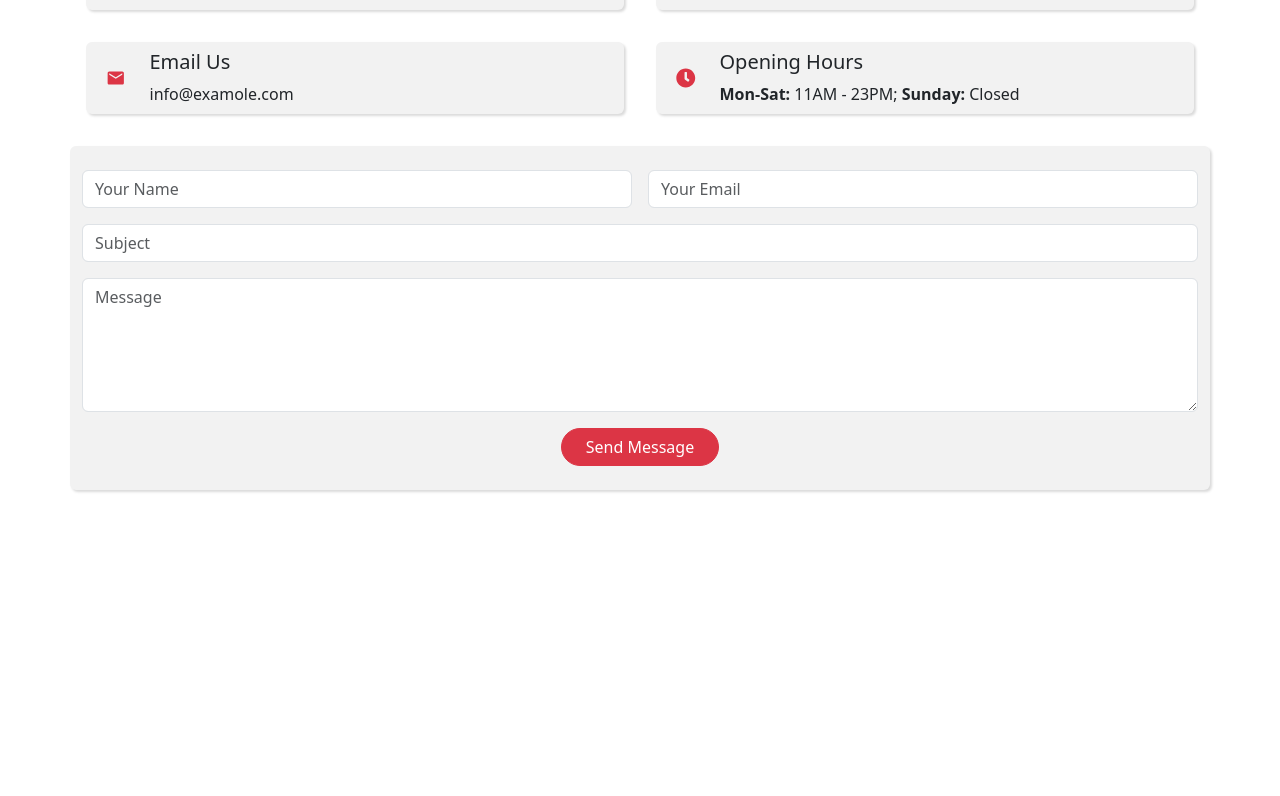
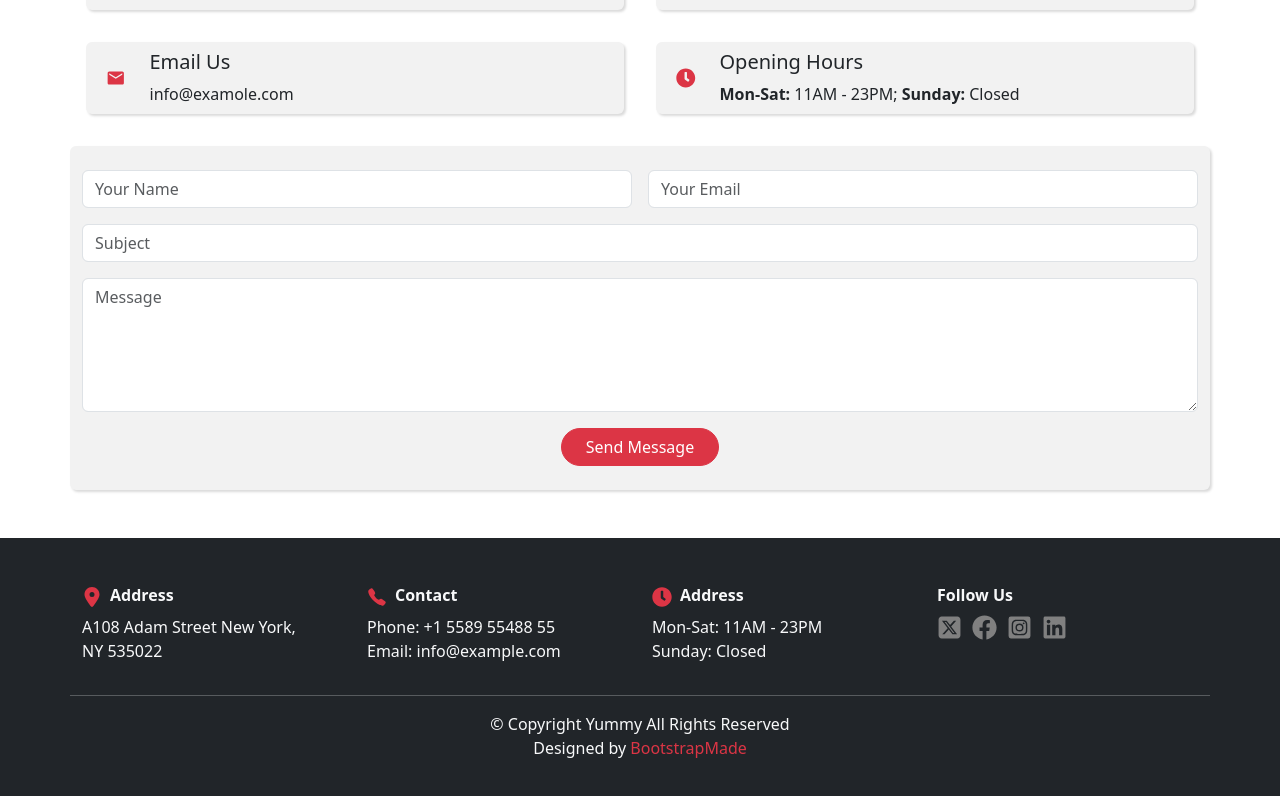
Before and after one commit to VikramJha-WebDeveloper/Yummy, a React (Vite) app: page / in a window 1280 px wide. Shown: the part 6168-6964 px from the top of the page. Before the commit the page ends 6706 px from the top, so only its background shows below. Built offline with nearby package versions, Linux system fonts and the light colour scheme; a web font is replaced by a local one.

Commit message:
completed footer section

```diff
--- /dev/null
+++ b/src/components/Footer.jsx
@@ -0,0 +1,86 @@
+import React, { useContext } from "react";
+import styled from "styled-components";
+
+// import react icons
+import { FaLocationDot } from "react-icons/fa6";
+import { IoCall } from "react-icons/io5";
+import { FaClock } from "react-icons/fa";
+import { FaSquareXTwitter } from "react-icons/fa6";
+import { FaFacebook } from "react-icons/fa";
+import { FaInstagramSquare } from "react-icons/fa";
+import { FaLinkedin } from "react-icons/fa";
+import { settings } from "../App";
+import { defaultFallbackInView } from "react-intersection-observer";
+
+const Footer = () => {
+  const defaultSettings = useContext(settings);
+
+  const FooterSection = styled.div`
+    svg {
+      color: ${defaultSettings.themeColors.dangerColor} !important;
+    }
+    .socialMedia {
+      color: gray !important;
+      font-size: 25px;
+      margin-right: 10px;
+    }
+    span {
+      color: ${defaultSettings.themeColors.dangerColor};
+    }
+  `;
+  return (
+    <FooterSection className="bg-dark">
+      <div className="container py-5 text-light">
+        <div className="row">
+          <div className="col col-12 col-lg-3 col-md-6 mt-3 mt-lg-0">
+            <h3 className="fs-6 fw-bolder">
+              <FaLocationDot className="me-2 fs-5" />
+              Address
+            </h3>
+            <p>
+              A108 Adam Street New York, <br />
+              NY 535022
+            </p>
+          </div>
+          <div className="col col-12 col-lg-3 col-md-6 mt-3 mt-lg-0">
+            <h3 className="fs-6 fw-bolder">
+              <IoCall className="me-2 fs-5" />
+              Contact
+            </h3>
+            <div>Phone: +1 5589 55488 55</div>
+            <div>Email: info@example.com</div>
+          </div>
+          <div className="col col-12 col-lg-3 col-md-6 mt-3 mt-lg-0">
+            <h3 className="fs-6 fw-bolder">
+              <FaClock className="me-2 fs-5" />
+              Address
+            </h3>
+            <div>Mon-Sat: 11AM - 23PM</div>
+            <div>Sunday: Closed</div>
+          </div>
+          <div className="col col-12 col-lg-3 col-md-6 mt-3 mt-lg-0">
+            <h3 className="fs-6 fw-bolder">Follow Us</h3>
+            <div>
+              <FaSquareXTwitter className="socialMedia" />
+              <FaFacebook className="socialMedia" />
+              <FaInstagramSquare className="socialMedia" />
+              <FaLinkedin className="socialMedia" />
+            </div>
+          </div>
+        </div>
+        <div className="row mt-3">
+          <hr />
+          <div>
+            <p className="m-0 text-center">
+              &copy; Copyright Yummy All Rights Reserved
+            </p>
+            <p className="m-0 text-center">
+              Designed by <span>BootstrapMade</span>
+            </p>
+          </div>
+        </div>
+      </div>
+    </FooterSection>
+  );
+};
+export default Footer;
--- a/src/pages/HomePage.jsx
+++ b/src/pages/HomePage.jsx
@@ -10,6 +10,7 @@ import Chefs from "../components/Chefs";
 import BookTable from "../components/BookTable";
 // import Gallery from "../components/Gallery";
 import Contact from "../components/Contact";
+import Footer from "../components/Footer";
 
 const HomePage = () => {
   return (
@@ -25,6 +26,7 @@ const HomePage = () => {
       <BookTable></BookTable>
       {/* <Gallery></Gallery> */}
       <Contact></Contact>
+      <Footer></Footer>
     </>
   );
 };
```
